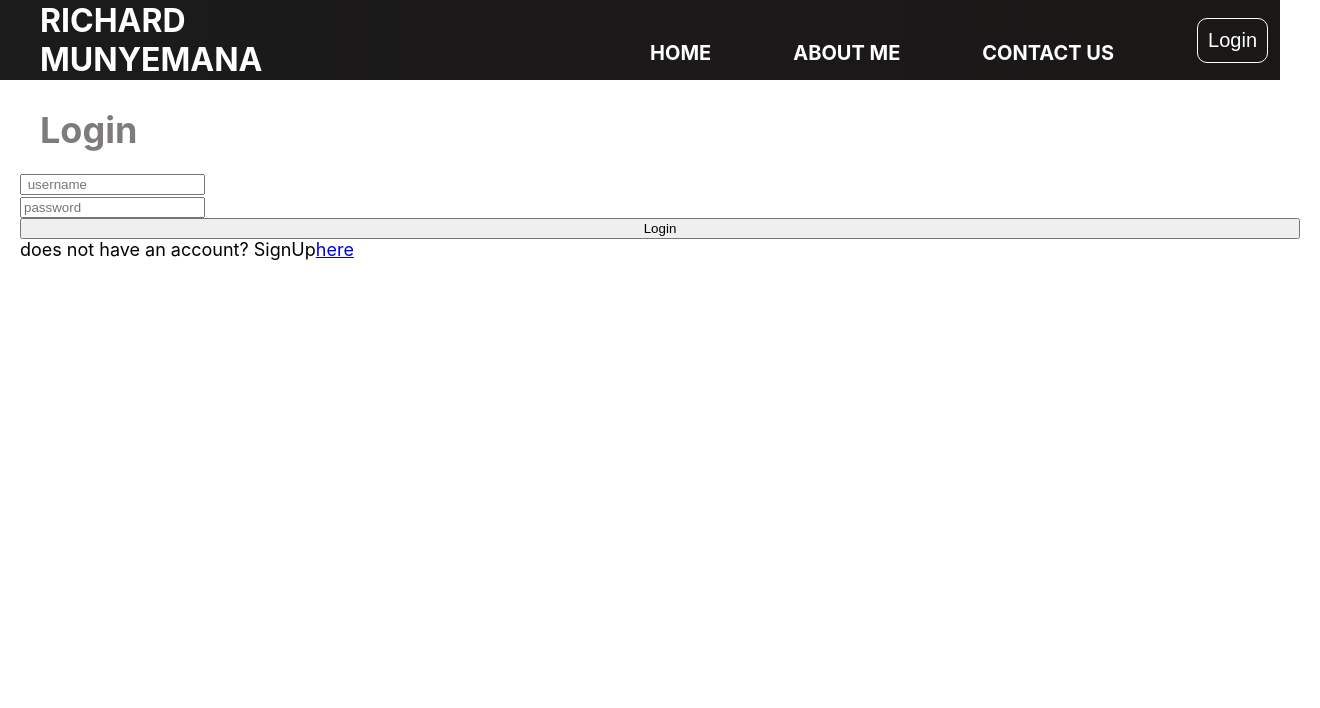
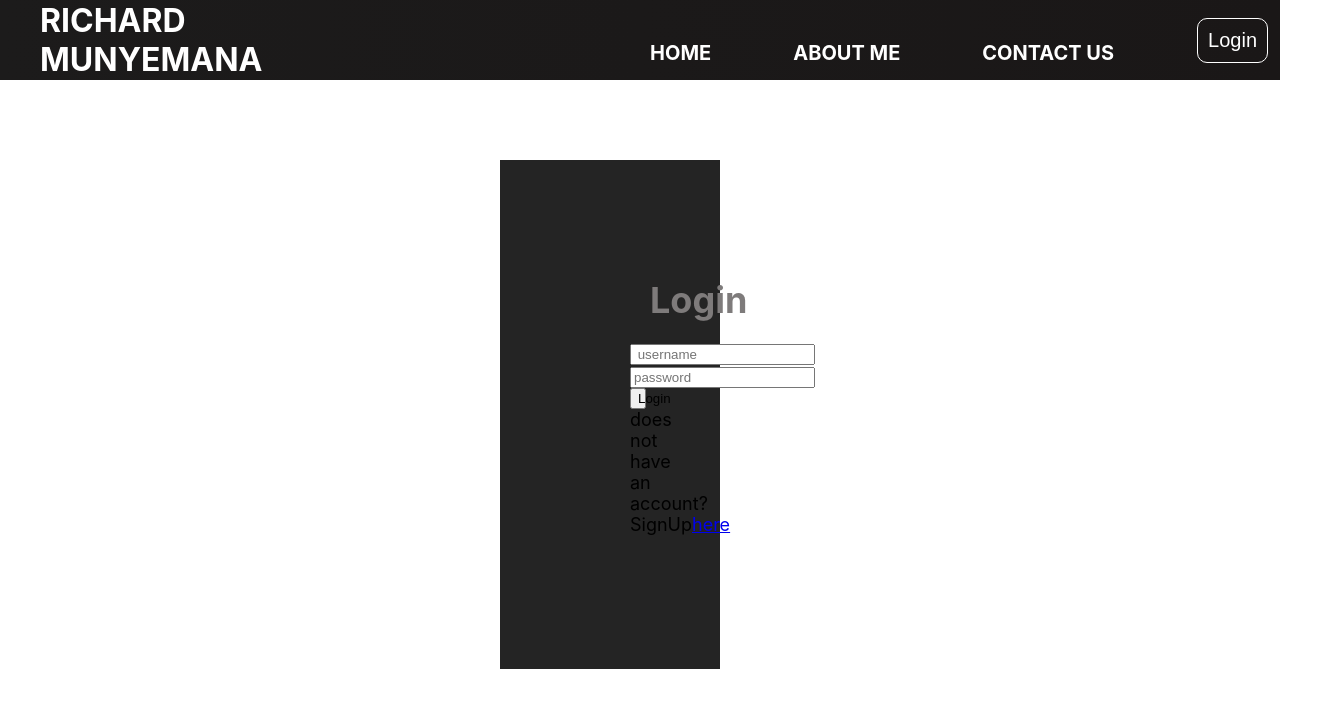
Before and after one commit to Code-250/My-Brand, a React (Create React App) app in the folder my-app/: page /Login in a window 1280 px wide. Shown: the top 708 px of the page, 1320 px wide, since content can reach past the window. Built offline with nearby package versions, Linux system fonts and the light colour scheme.

Commit message:
finished putting functionality to login formand some css

```diff
--- a/my-app/src/UI/components/Login.css
+++ b/my-app/src/UI/components/Login.css
@@ -1,3 +1,21 @@
+.form-content-right{
+    background-color: #242424;
+    padding:110px;
+    margin:80px;
+    margin-left:500px;
+    margin-right:600px;
+}
+
+.form{
+    display:flex;
+    flex-direction:column;
+    width:100%;
+    height:100%;
+}
+h1{
+    margin-top:0px;
+}
+
 .form-inputs p{
     color:red;
     padding:1px;
--- a/my-app/src/UI/components/Login.js
+++ b/my-app/src/UI/components/Login.js
@@ -6,7 +6,7 @@ import ValidateInfo from './ValidateInfo';
 
 const Login = () => {
 
-    const { hangleChange, Values,handleSubmit,errors} =useLogin(ValidateInfo)
+    const { handleChange, values,handleSubmit,errors} =useLogin(ValidateInfo)
 
     return (
         <div className='form-content-right'>
@@ -20,10 +20,10 @@ const Login = () => {
                         name='username'
                         className='form-input'
                         placeholder=' username'
-                        Value={Values.username}
-                        onChange={hangleChange}
+                        value={values.username}
+                        onChange={handleChange}
                         />
-                 {errors.username &&  <p>{errors.username}</p>}
+                        {errors.username && <p>{errors.username}</p>}
                 </div>
                 <div className='form-inputs'>
 
@@ -33,11 +33,11 @@ const Login = () => {
                         name='password'
                         className='form-input'
                         placeholder='password'
-                        Value={Values.password}
-                        onChange={hangleChange}
+                        value={values.password}
+                        onChange={handleChange}
                         />
 
-           {errors.password && <p>{errors.password}</p>}
+                        {errors.password && <p>{errors.password}</p>}
                 </div>
 
 
--- a/my-app/src/UI/components/UseLogin.js
+++ b/my-app/src/UI/components/UseLogin.js
@@ -1,26 +1,26 @@
 import {useState} from 'react';
 
 const useLogin = (ValidateInfo) => {
-    const [Values, setValues] = useState({
+    const [values, setValues] = useState({
         username:'',
         password:''
-    })
+
+    });
     const  [errors, setErrors] = useState({})
 
     const handleChange = e=>{
-        const {name,Value} =e.target
+        const {name,value} =e.target
         setValues({
-
-            ...Values,
-            [name]:Value
+            ...values,
+            [name]:value
         });
 
     };
     const handleSubmit =e=>{
         e.preventDefault();
-        setErrors(ValidateInfo(Values))
+        setErrors(ValidateInfo(values));
     }
-    return{ handleChange, Values,handleSubmit, errors}
+    return{ handleChange, values,handleSubmit, errors}
 }
 
 export default useLogin;
--- a/my-app/src/UI/components/ValidateInfo.js
+++ b/my-app/src/UI/components/ValidateInfo.js
@@ -1,16 +1,13 @@
-const ValidateInfo = (Values) => {
-    let errors = {}
+export default function ValidateInfo  (values)  {
+    let errors ={};
 
-    if (!Values.username){
-        errors.username='username Required'
+    if(!values.username.trim()){
+        errors.username ='username Required'
     }
-    // password
-    if(!Values.password){
-        errors.password ='password Required'
-    }else if(Values.password.length <8){
-        errors.password = 'password requires at least 8 characters'
+    if (!values.password){
+     errors.password = 'password Required'
+    }else if(values.password.length <8){
+        errors.password ='password should be at least 8 characters.'
     }
-    return errors
+    return errors;
 }
-
-export default ValidateInfo
```
Also changed, not shown: 1 other file (tests, documents, lock files or other folders).
